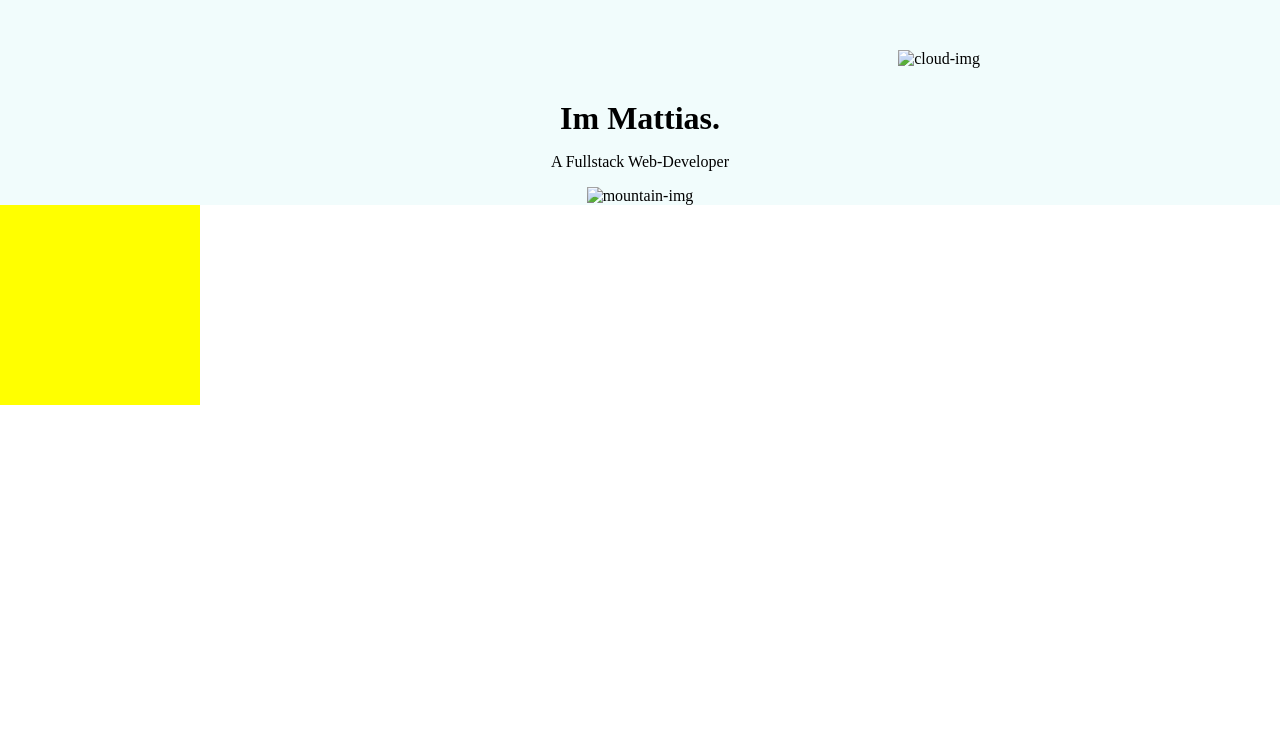
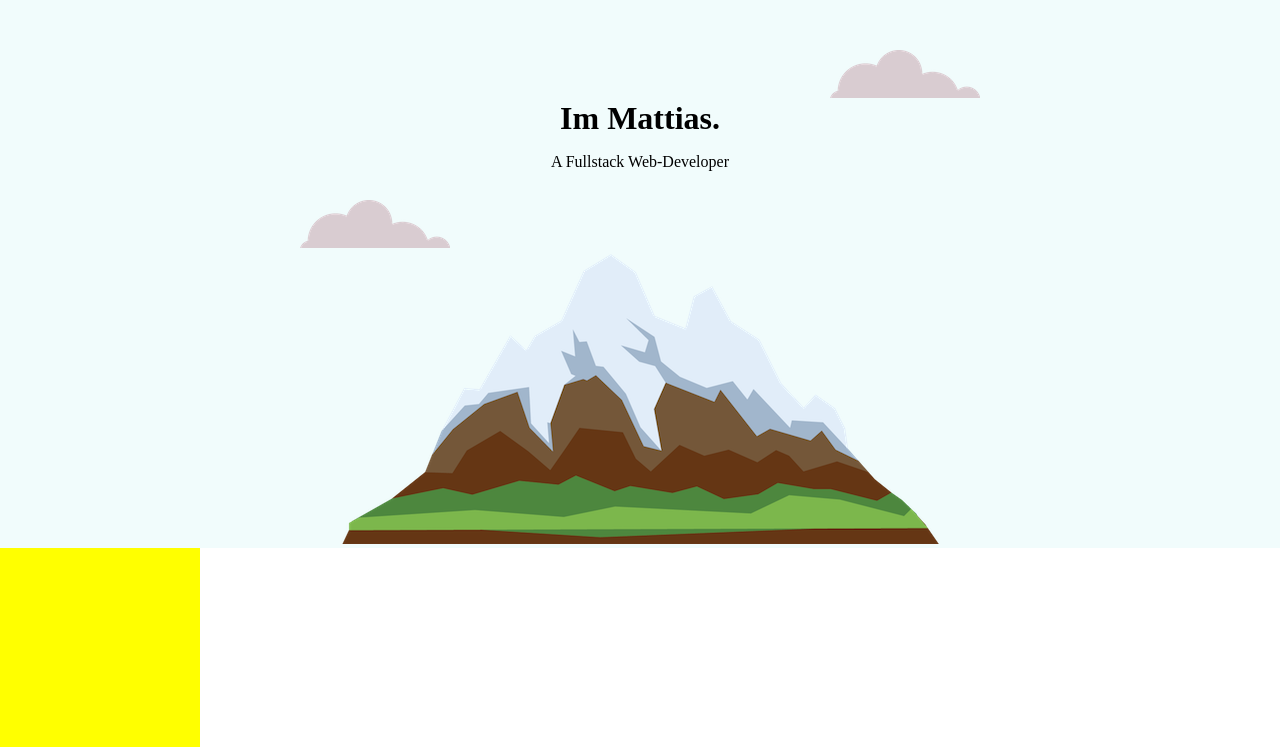
Before and after one commit to CaptainJellybones/2020bootcamp, a plain HTML site: page 2020bootcamp/MattiasWejde/index.html in a window 1280 px wide. Shown: the top 747 px of the page. Drawn offline with Linux system fonts and the light colour scheme; the site is published under a folder, as on GitHub Pages, so addresses that start at the root find nothing.

Commit message:
WHOMST'V has changed my code?

```diff
--- a/2020bootcamp/MattiasWejde/index.html
+++ b/2020bootcamp/MattiasWejde/index.html
@@ -10,11 +10,11 @@
 </head>
 <body>
     <div class="top-container">
-        <img class="top-cloud" src="/img/cloud.png" alt="cloud-img">
+        <img class="top-cloud" src="./img/cloud.png" alt="cloud-img">
         <h1>Im Mattias.</h1>
         <p>A Fullstack Web-Developer</p>
-        <img class="bottom-cloud" src="/img/cloud.png" alt="cloud-img">
-        <img id="mountain" src="/img/mountain.png" alt="mountain-img">
+        <img class="bottom-cloud" src="./img/cloud.png" alt="cloud-img">
+        <img id="mountain" src="./img/mountain.png" alt="mountain-img">
 
     </div>
 
```
